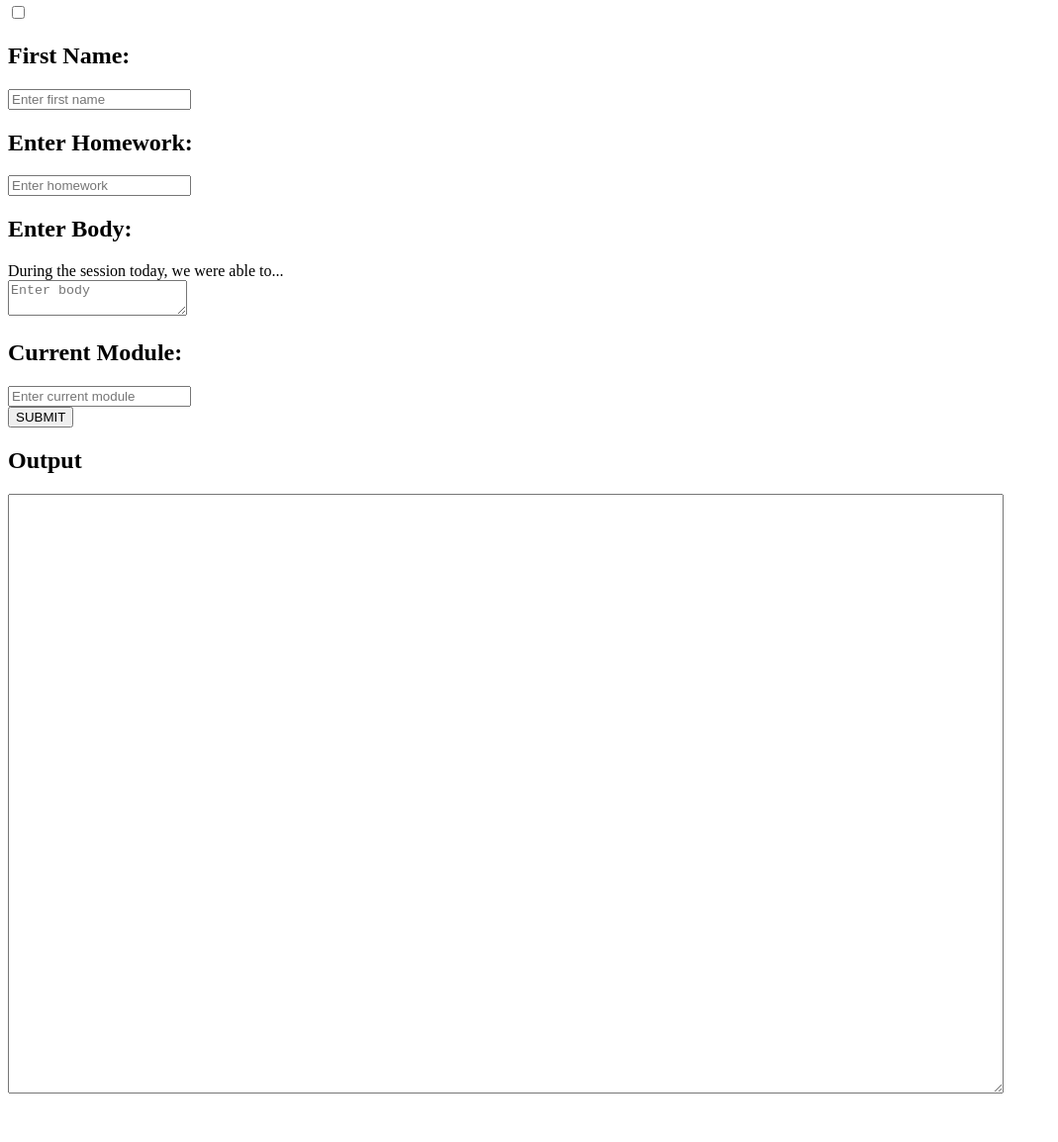
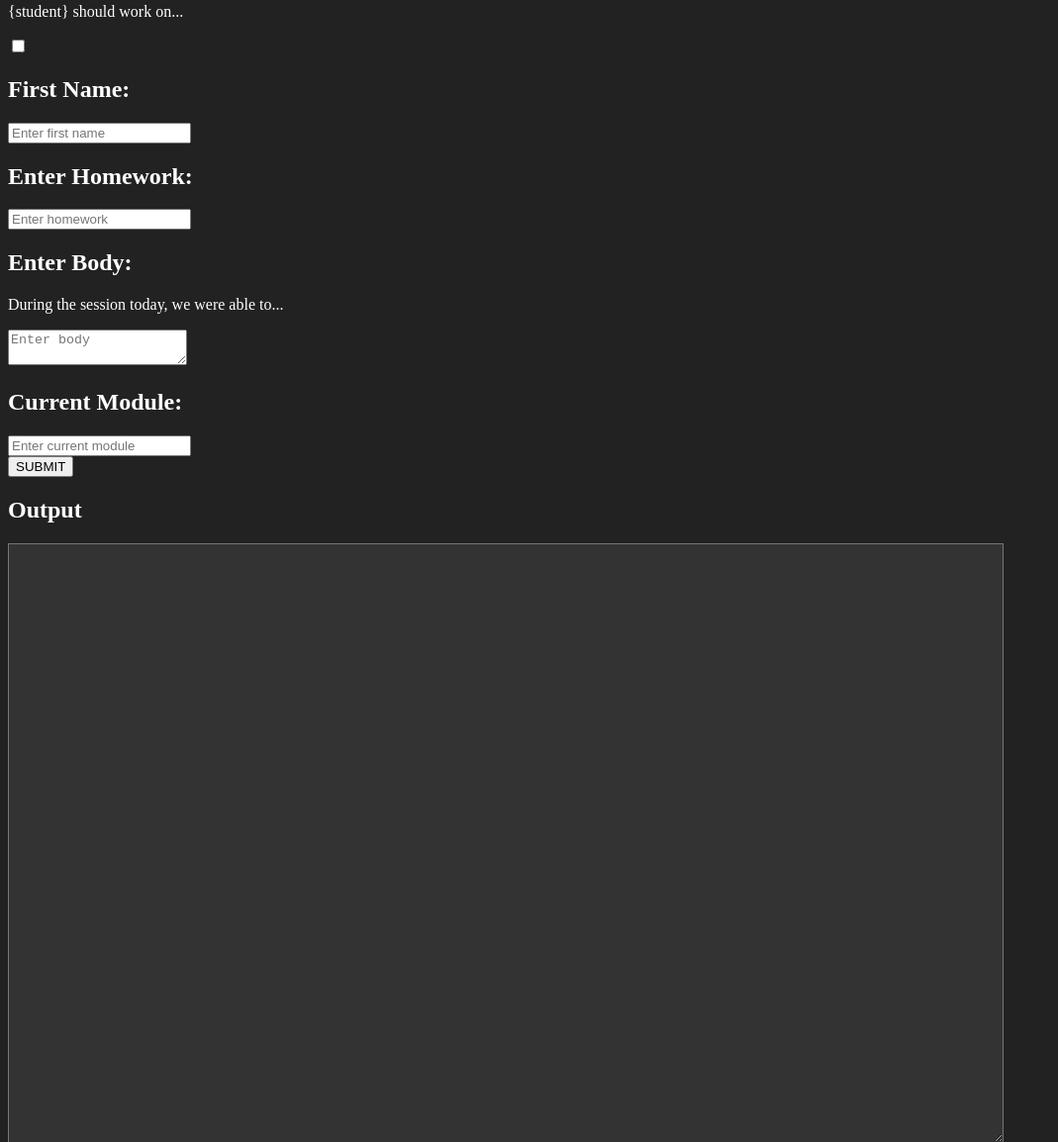
Before and after one commit to nappalion/Session-Notes, a plain HTML site: page index.html in a window 1280 px wide. Shown: the part 124-1278 px from the top of the page at 99% size, without its empty margins (0-1069 px from the left). Before the commit the page ends 1241 px from the top, so only its background shows below. Drawn offline with Linux system fonts and the light colour scheme.

Commit message:
Added styling and some fixes

```diff
--- a/index.html
+++ b/index.html
@@ -4,13 +4,13 @@
     <meta charset="UTF-8" />
     <meta name="viewport" content="width=device-width, initial-scale=1.0" />
     <title>Session Notes</title>
-    <script src="script.js"></script>
     <link rel="stylesheet" type="text/css" href="styles.css" />
   </head>
   <body>
     <h1>Enter Student Information</h1>
 
     <h2>Did Homework?:</h2>
+    <p>{student} should work on...</p>
     <input type="checkbox" id="didHomeworkInput" />
 
     <h2>First Name:</h2>
@@ -20,9 +20,9 @@
     <input type="text" id="homeworkInput" placeholder="Enter homework" />
 
     <h2>Enter Body:</h2>
-    <text>During the session today, we were able to...</text>
+    <p>During the session today, we were able to...</p>
     <div>
-      <textarea type="text" id="bodyInput" placeholder="Enter body"></textarea>
+      <textarea name="body" id="bodyInput" placeholder="Enter body"></textarea>
     </div>
 
     <h2>Current Module:</h2>
@@ -38,11 +38,13 @@
 
     <h2>Output</h2>
     <textarea
-      name="text"
+      name="output"
       id="output"
       rows="14"
       cols="10"
       wrap="soft"
     ></textarea>
+
+    <script src="script.js"></script>
   </body>
 </html>
--- a/script.js
+++ b/script.js
@@ -14,7 +14,9 @@ document.addEventListener("DOMContentLoaded", function () {
     const body = bodyInput.value;
     const didHomework = didHomeworkInput.checked;
 
-        let homeworkCheckText = didHomework ? "did a great job working on the homework" : "didn't work on the homework";
+    let homeworkCheckText = didHomework
+      ? "did a great job working on the homework"
+      : "didn't work on the homework";
 
     const outputText = `
 📚 **Homework check**: ${name} ${homeworkCheckText}.
@@ -27,7 +29,7 @@ Overall, ${name} did a fantastic job with the projects today, and I look forward
 
 -----
 
-✏️️ **Assignment**: For this week’s assignment, ${name} should work on ${homework}
+✏️️ **Assignment**: For this week’s assignment, ${name} should work on ${homework}.
 `;
 
     outputTextarea.value = outputText;
--- a/styles.css
+++ b/styles.css
@@ -1,4 +1,17 @@
+body {
+  background-color: #222;
+  color: #fff;
+}
+
+h1,
+h2,
+p {
+  color: #fff;
+}
+
 #output {
-    width: 1000px;
-    height: 600px
+  width: 1000px;
+  height: 600px;
+  background-color: #333;
+  color: #fff;
 }
```
Lines whose indentation alone changed are shown as unchanged.
